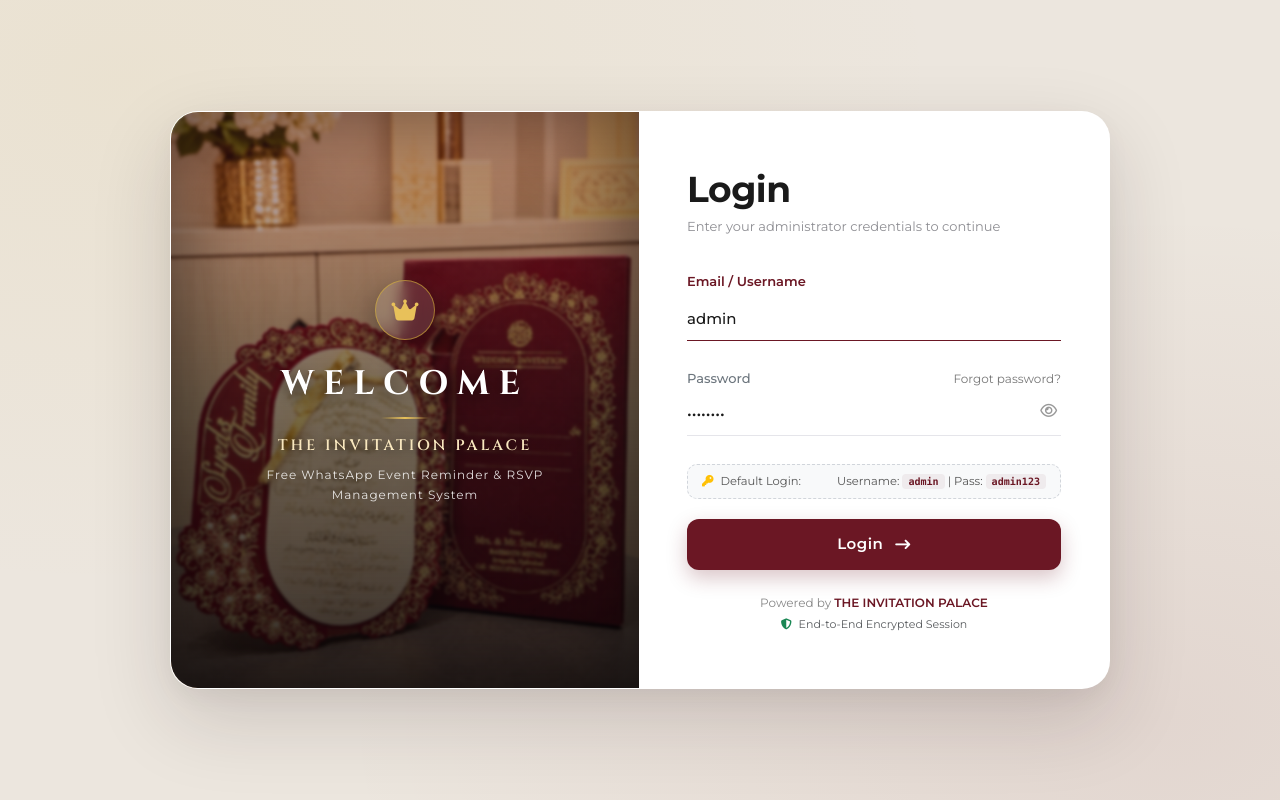
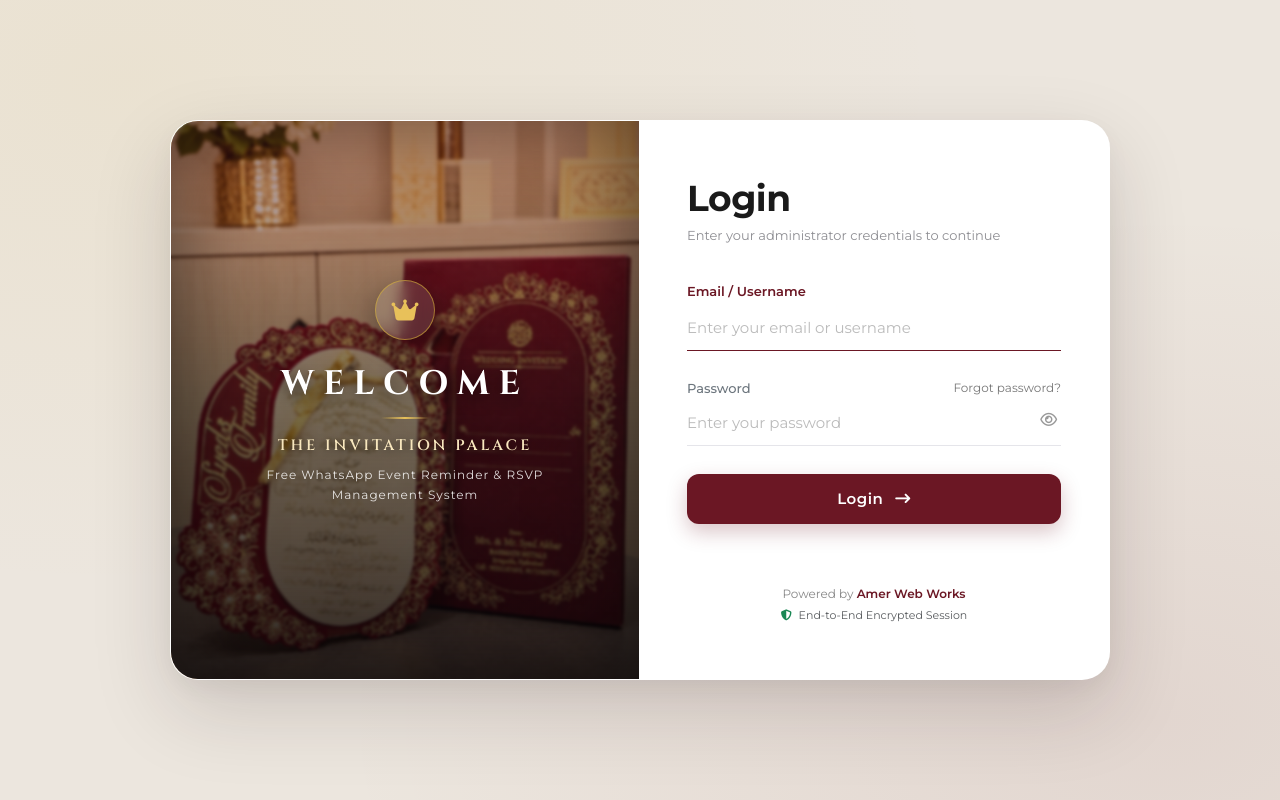
Before and after one commit to Mohd-amer123/invitation-palace, a website: page public/login.html in a window 1280 px wide. Drawn offline with nearby package versions, Linux system fonts and the light colour scheme; no server answers; a web font is replaced by a local one.

Commit message:
Empty login inputs, remove default login hint, and brand footer with Amer Web Works

```diff
--- a/public/login.html
+++ b/public/login.html
@@ -416,8 +416,8 @@
             class="custom-input-field"
             id="username"
             name="username"
-            placeholder="admin"
-            value="admin"
+            placeholder="Enter your email or username"
+            autocomplete="username"
             required
             autofocus>
         </div>
@@ -434,19 +434,13 @@
               class="custom-input-field"
               id="password"
               name="password"
-              placeholder="••••••••"
-              value="admin123"
+              placeholder="Enter your password"
+              autocomplete="current-password"
               required>
             <button type="button" class="toggle-pass-btn" id="togglePasswordBtn" title="Toggle password visibility">
               <i class="fa-regular fa-eye"></i>
             </button>
           </div>
-        </div>
-
-        <!-- Quick Access Credential Hint -->
-        <div class="cred-pill">
-          <span><i class="fa-solid fa-key text-warning me-1"></i> Default Login:</span>
-          <span>Username: <code>admin</code> | Pass: <code>admin123</code></span>
         </div>
 
         <!-- Submit Button in #6b1724 -->
@@ -457,7 +451,7 @@
       </form>
 
       <div class="form-footer">
-        <span>Powered by <strong>THE INVITATION PALACE</strong></span>
+        <span>Powered by <strong>Amer Web Works</strong></span>
         <div class="text-muted mt-1" style="font-size: 11px;">
           <i class="fa-solid fa-shield-halved text-success me-1"></i> End-to-End Encrypted Session
         </div>
@@ -479,7 +473,7 @@
 
     // Forgot password info toast
     function handleForgotPassword() {
-      alert('The default palace administrator credentials are:\nUsername: admin\nPassword: admin123\n\nYou can change your credentials in Palace Settings once logged in.');
+      alert('To reset your administrator password, please contact Amer Web Works.');
     }
 
     // Handle Login Submit
```
